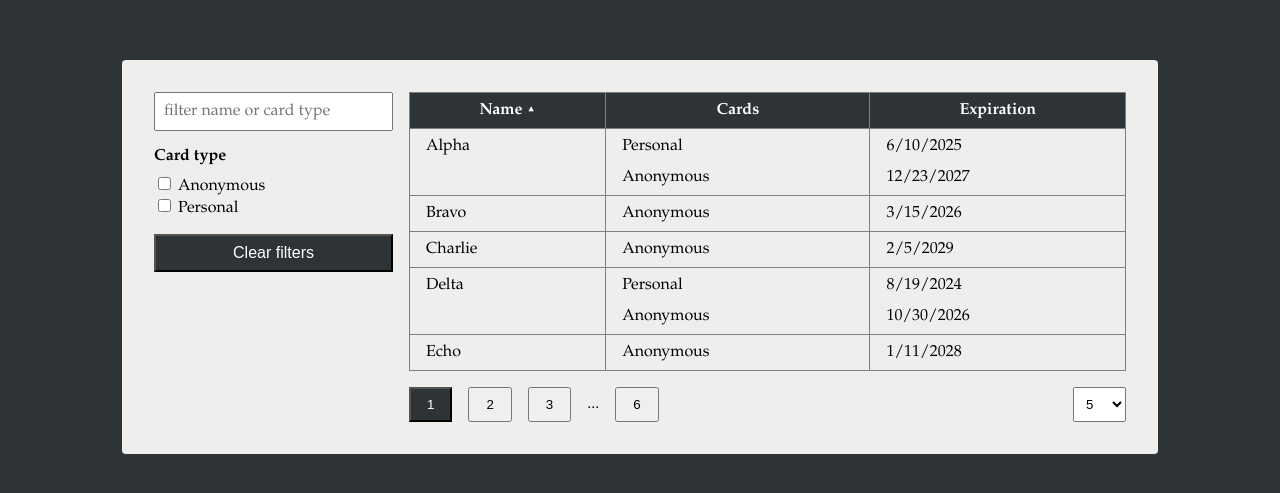
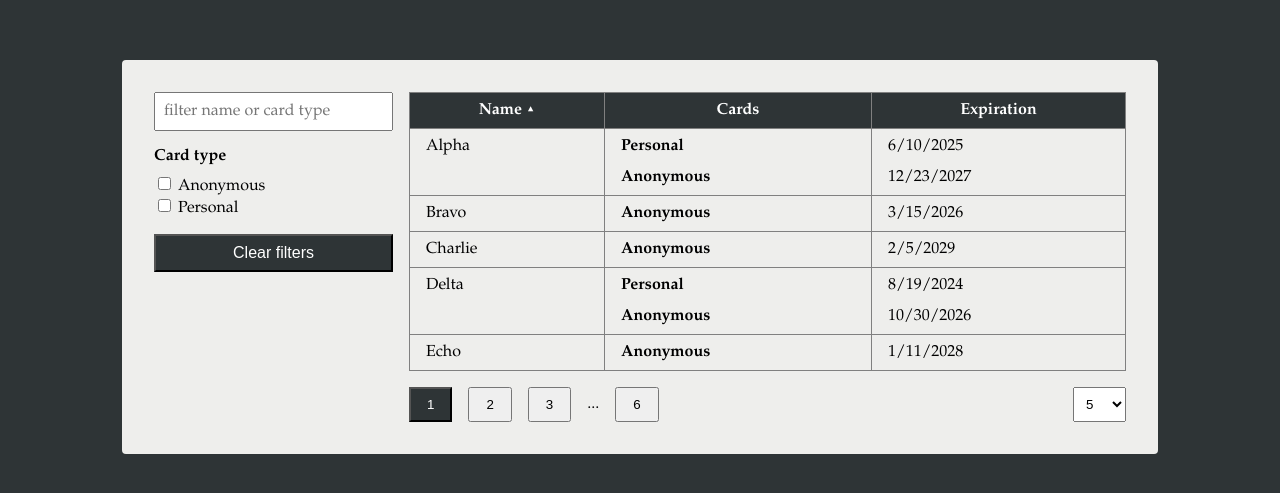
Before and after one commit to dknippers/table-filters, a Vue app: page / in a window 1280 px wide. Shown: the part 143-636 px from the top of the page. Built offline with nearby package versions, Linux system fonts and the light colour scheme.

Commit message:
Add styling to StackedCell content

```diff
--- a/src/travelers/TravelersTable.vue
+++ b/src/travelers/TravelersTable.vue
@@ -3,9 +3,11 @@ import TableComponent from '@/table/TableComponent.vue';
 import type { Column, SortOrder } from '@/table/types';
 import type { Traveler, TravelerSortBy } from './types.ts';
 import StackedCell from '@/table/StackedCell.vue';
+import { useCssModule } from 'vue';
 
 const sortBy = defineModel<TravelerSortBy>('sortyBy');
 const sortOrder = defineModel<SortOrder>('sortOrder');
+const style = useCssModule();
 
 defineProps<{
   data: Traveler[];
@@ -21,7 +23,13 @@ const columns: Column<Traveler, TravelerSortBy>[] = [
   },
   {
     header: 'Cards',
-    render: traveler => <StackedCell items={traveler.cards.map(card => card.cardType)} />,
+    render: traveler => (
+      <StackedCell
+        items={traveler.cards.map(card => (
+          <span class={style.cardType}>{card.cardType}</span>
+        ))}
+      />
+    ),
   },
   {
     header: 'Expiration',
@@ -40,3 +48,9 @@ const columns: Column<Traveler, TravelerSortBy>[] = [
     :error="error"
   />
 </template>
+
+<style module>
+.cardType {
+  font-weight: bold;
+}
+</style>
```
